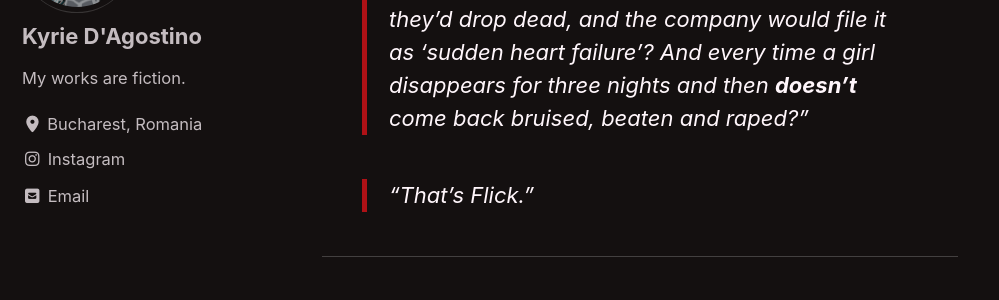
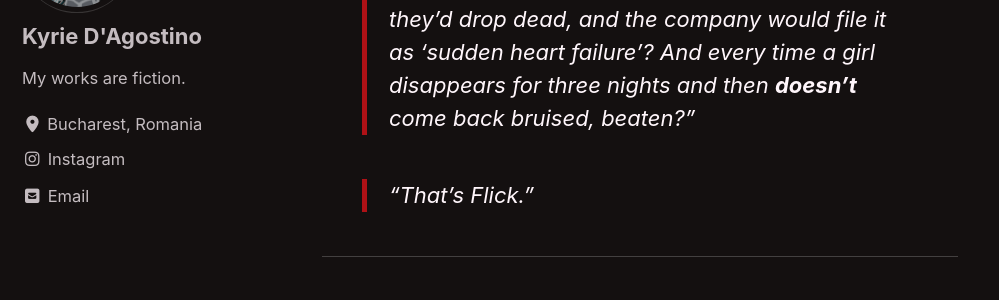
Before and after one commit to kyrie-edelweiss/edelweiss-archive, a Jekyll site: the page built from _pages/red-king.md, in a window 1280 px wide and 900 px high, scrolled down 41065 px. Shown: the part 155-455 px from the top of the window, without its empty margins (0-999 px from the left). Built offline with Jekyll 4.4.1, drawn with Linux system fonts in a browser that asks for light colours; cached includes are drawn as plain includes; our own code applies the rules of GitHub Pages for plain Markdown files.

Commit message:
Update red-king.md

```diff
--- a/_pages/red-king.md
+++ b/_pages/red-king.md
@@ -802,7 +802,7 @@ This could not be kept up any longer.
 
 > _"...I don’t remember her real name. But we called her **Flicker.**"_
 
-> *"Every time they'd raid our dorms for contraband with and come back empty handed? Every time they'd drop dead, and the company would file it as 'sudden heart failure'? And every time a girl disappears for three nights and then **doesn't** come back bruised, beaten and raped?"*
+> *"Every time they'd raid our dorms for contraband with and come back empty handed? Every time they'd drop dead, and the company would file it as 'sudden heart failure'? And every time a girl disappears for three nights and then **doesn't** come back bruised, beaten?"*
 
 > *"That’s Flick."*
 
```
